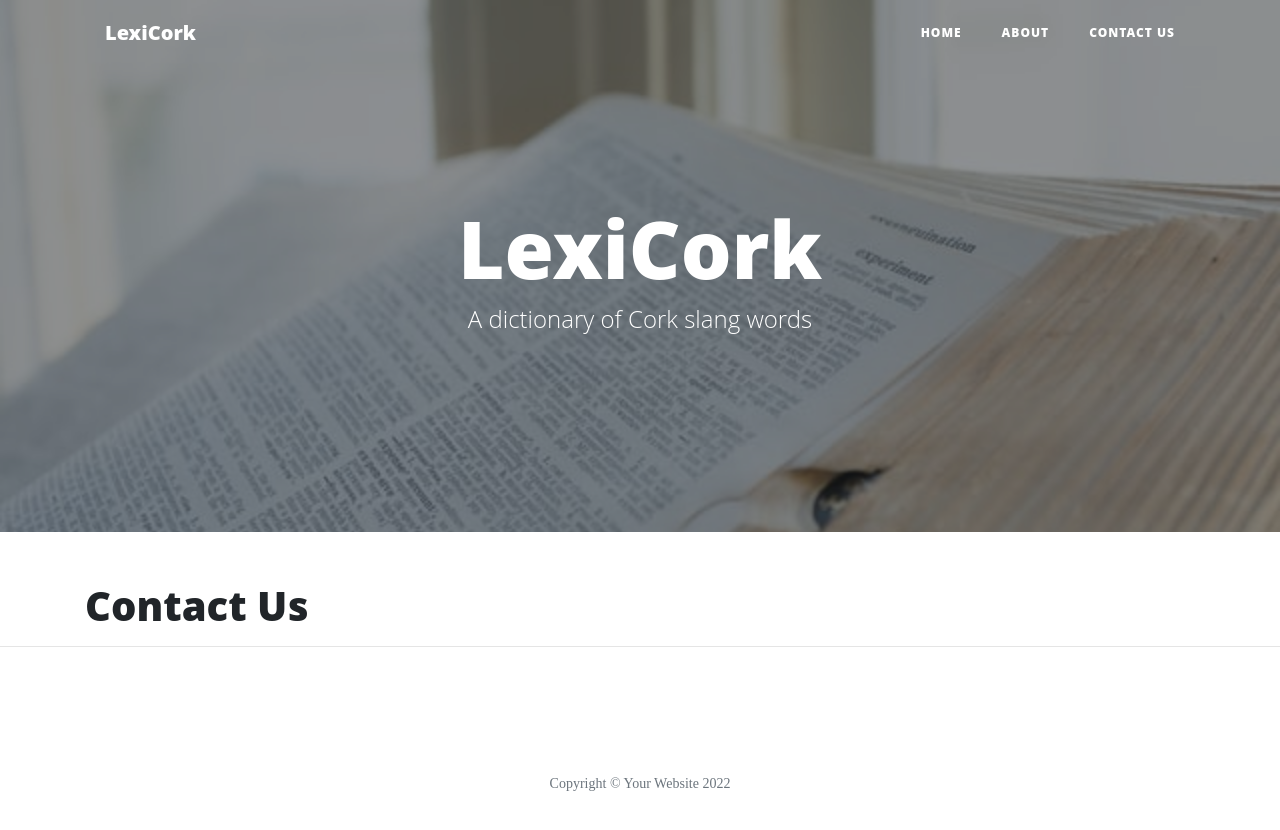
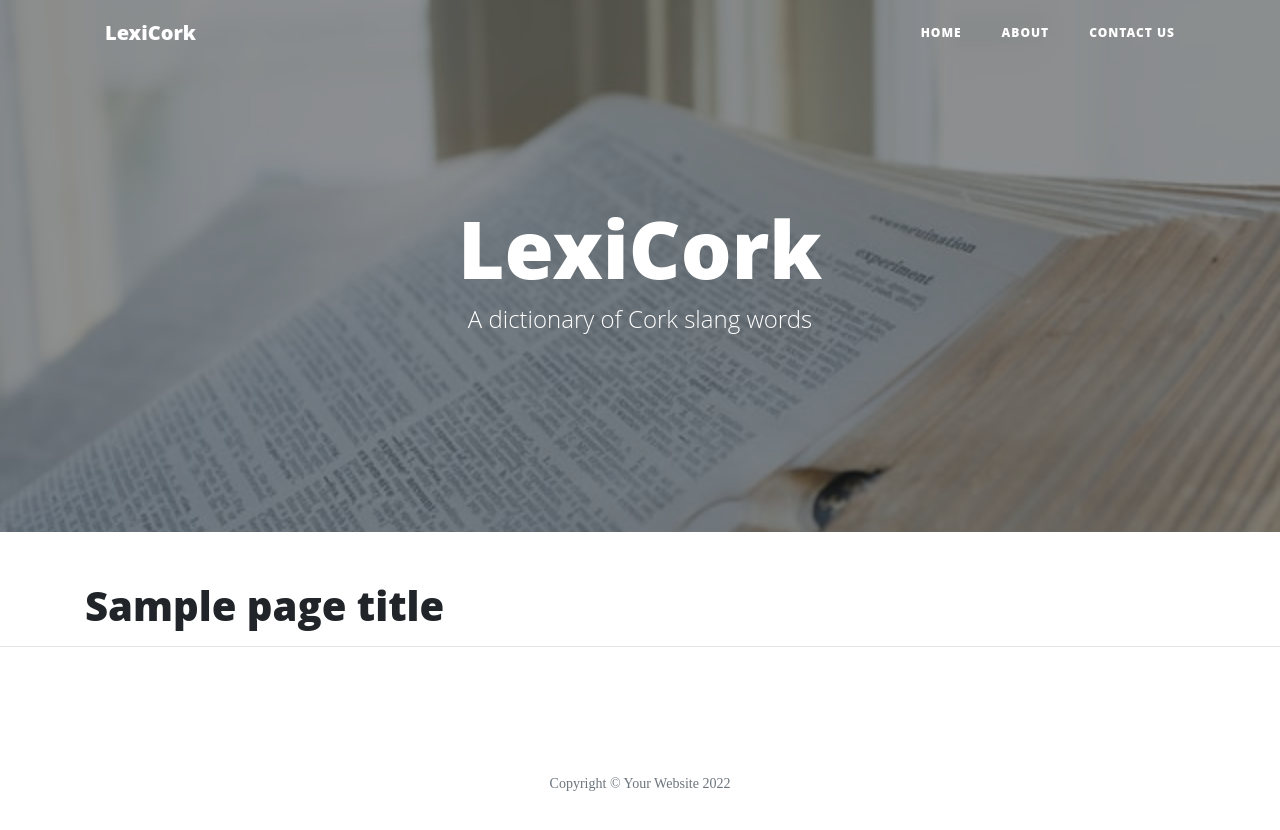
Before and after one commit to Code-Institute-Submissions/MaggieWalsh-LexiCorkResub, a Flask app: template templates/contact.html in a window 1280 px wide. Shown: the top 830 px of the page. Run offline with Flask 2, Linux system fonts and the light colour scheme; the template is opened without the code that fills it: most values are stand-ins (such as "Sample title", 1, 10 or a date in 2020); some libraries are stand-ins or nearby versions.

Commit message:
Update render template with second argument to add title to page

```diff
--- a/run.py
+++ b/run.py
@@ -12,12 +12,12 @@ def index():
 
 @app.route("/about")
 def about():
-    return render_template("about.html")
+    return render_template("about.html", page_title="About")
 
 
 @app.route("/contact")
 def contact():
-    return render_template("contact.html")
+    return render_template("contact.html", page_title="Contact Us")
 
 
 if __name__ == "__main__":
--- a/templates/about.html
+++ b/templates/about.html
@@ -1,4 +1,4 @@
 {% extends "base.html" %}
 {% block content %}
-    <h1>About</h1>
+    <h1>{{ page_title }}</h1>
 {% endblock %}
--- a/templates/contact.html
+++ b/templates/contact.html
@@ -1,4 +1,4 @@
 {% extends "base.html" %}
 {% block content %}
-    <h1>Contact Us</h1>
+    <h1>{{ page_title }}</h1>
 {% endblock %}
```
